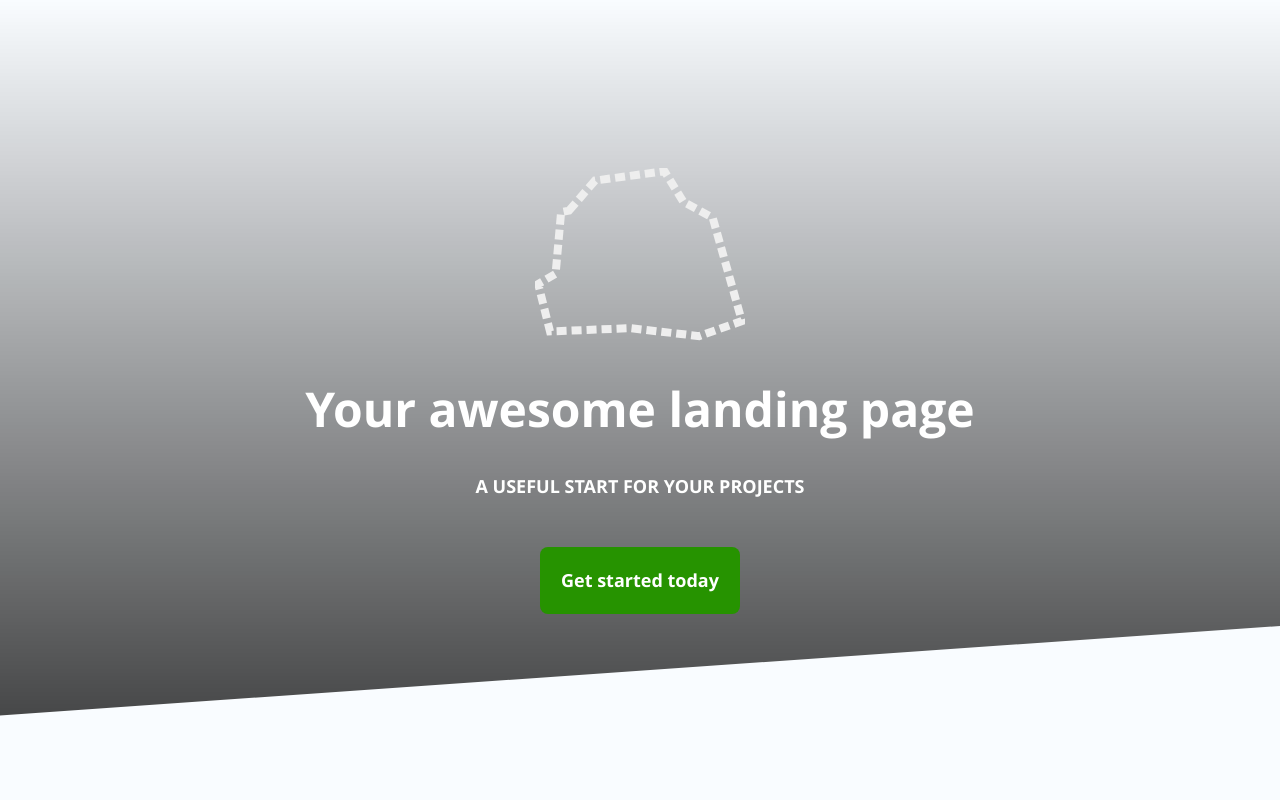
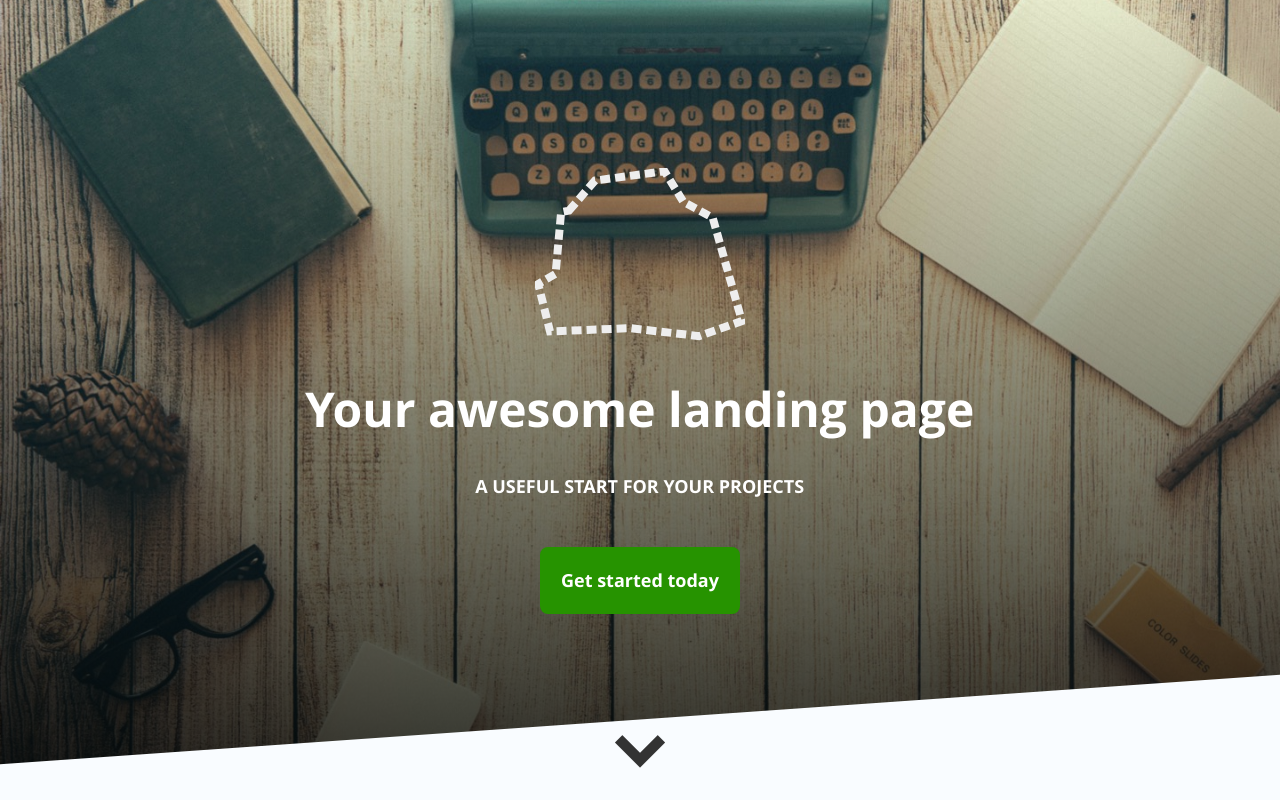
Before and after one commit to larsz-o/css-animate-level-up-udemy, a plain HTML site: page index.html in a window 1280 px wide. Drawn offline with Linux system fonts and the light colour scheme.

Commit message:
refactored

```diff
--- a/index.html
+++ b/index.html
@@ -9,10 +9,13 @@
   <body>
     <header>
       <section class="header-content">
-        <img src="images/rocky-dashed.svg" class="rocky-dashed">
-        <h1 class="header-title">Your awesome landing page</h1>
-        <h3 class="header-subtitle">A useful start for your projects</h3>
-        <p class="header-button"><a href="#calls-to-action" class="button">Get started today</a></p>
+        <img src="images/rocky-dashed.svg" class="rocky-dashed animate-pop-in">
+        <h1 class="header-title animate-pop-in">Your awesome landing page</h1>
+        <h3 class="header-subtitle animate-pop-in">A useful start for your projects</h3>
+        <p class="header-button animate-pop-in"><a href="#calls-to-action" class="button">Get started today</a></p>
+      </section>
+      <section class="header-down-arrow">
+        <img src="images/downarrow.png" alt="down" width="50px"/>
       </section>
     </header>
   </body>
--- a/stylesheets/header.css
+++ b/stylesheets/header.css
@@ -1,3 +1,9 @@
+
+.animate-pop-in {
+  animation: no-transform .6s cubic-bezier(0, .9, .3, 1.2) forwards;
+  opacity: 0;
+  transform: translateY(-4rem) scale(.8);
+}
 header {
   -webkit-box-align: center;
       -ms-flex-align: center;
@@ -22,6 +28,7 @@ header {
 }
 
 header:after {
+  animation: rotate-up .5s .5s cubic-bezier(0, .5, 0, 1) forwards;
   background: #F9FCFF;
   content: "";
   height: 40rem;
@@ -29,33 +36,82 @@ header:after {
   position: absolute;
     right: -5%;
     top: 90%;
-  -webkit-transform: rotateZ(-4deg);
-          transform: rotateZ(-4deg);
-  -webkit-transform-origin: 0 0;
-          transform-origin: 0 0;
 }
 header:before{
-  background: linear-gradient(to bottom, rgba(0, 0, 0, 0), rgba(0,0,0,.8));
+  animation: no-transform 2s .5s cubic-bezier(0, .5, 0, 1) forwards;
+  background: linear-gradient(to bottom, rgba(0, 0, 0, 0), rgba(0,0,0,.8)),
+      url(../images/background.jpg) no-repeat bottom;
+      background-size: cover;
   content: "";
+  opacity: 0;
   position: absolute;
     top: 0;
     right: 0;
     bottom: 0;
     left: 0;
   z-index: -1;
+  transform: translateY(-4rem);
 }
-.header-title, .header-subtitle {
-  color: #fff;
-}
-
-.header-subtitle {
-  margin-bottom: 5rem;
-  text-transform: uppercase;
-}
-
 .header-button {
+  animation-delay: 1.1s;
   position: relative;
   -webkit-transform: translateZ(.1px);
           transform: translateZ(.1px);
   z-index: 10;
 }
+.header-down-arrow {
+  position: absolute;
+  bottom: 4vh;
+  left: 0;
+  right: 0;
+  text-align: center;
+  z-index: 10;
+  animation: pulse 2s 3s ease-out infinite;
+}
+.header-down-arrow img {
+  animation: no-transform 1s 1s ease-out forwards;
+  opacity: 0;
+  transform: translateY(4rem);
+}
+.header-title, .header-subtitle {
+  color: #fff;
+}
+.header-title {
+  animation-delay: .8s;
+}
+.header-subtitle {
+  animation-delay: 1s;
+  margin-bottom: 5rem;
+  text-transform: uppercase;
+}
+.rocky-dashed {
+  animation-delay : .6s;
+}
+
+/* Animations */
+
+@keyframes no-transform {
+  100% {
+    opacity: 1;
+    transform: none;
+  }
+}
+@keyframes pulse {
+  0% {
+    opacity: 1;
+    transform: none;
+  }
+  50% {
+    opacity: .8;
+    transform: scale(.8);
+  }
+  100% {
+    opacity: 1;
+    transform: none;
+  }
+}
+@keyframes rotate-up {
+  100% {
+    transform: rotateZ(-4deg);
+  }
+}
```
